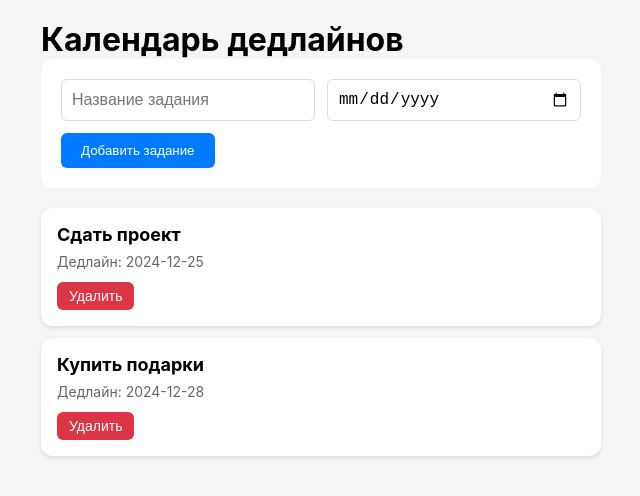
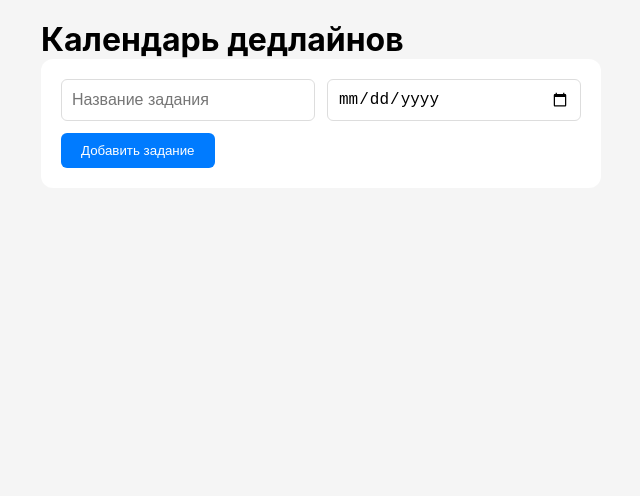
Before and after one commit to darina224/calendar-deadlines, a React (Create React App) app: page / in a window 1280 px wide. Shown: the top 496 px of the page, without its empty margins (319-959 px from the left). Built offline with nearby package versions, Linux system fonts and the light colour scheme.

Commit message:
localStorage

```diff
--- a/src/App.js
+++ b/src/App.js
@@ -1,17 +1,26 @@
-import { useState } from 'react';
+import { useState, useEffect } from 'react';
 import './App.css';
 import TaskCard from './TaskCard';
 import AddTaskForm from './AddTaskForm';
 
 function App() {
-  const [tasks, setTasks] = useState([
-    { id: 1, title: 'Сдать проект', deadline: '2024-12-25' },
-    { id: 2, title: 'Купить подарки', deadline: '2024-12-28' }
-  ]);
+  const [tasks, setTasks] = useState(() => {
+    const saved = localStorage.getItem('tasks');
+    if (saved) {
+      return JSON.parse(saved);
+    }
+    return [];
+  });
+
+  // Сохраняем в localStorage при каждом изменении tasks
+  useEffect(() => {
+    localStorage.setItem('tasks', JSON.stringify(tasks));
+  }, [tasks]);
 
   const addTask = (newTask) => {
     setTasks([...tasks, newTask]);
   };
+
   const deleteTask = (taskId) => {
     setTasks(tasks.filter(task => task.id !== taskId));
   };
```
